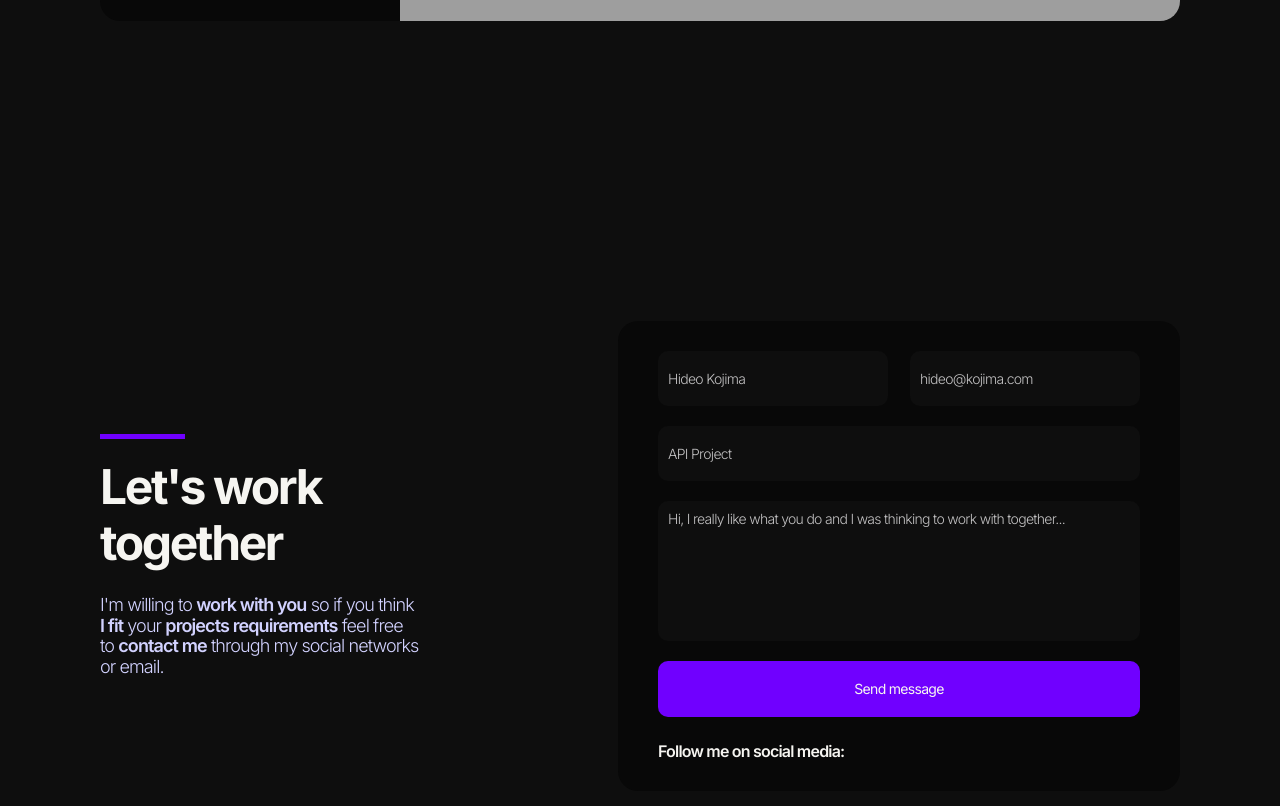
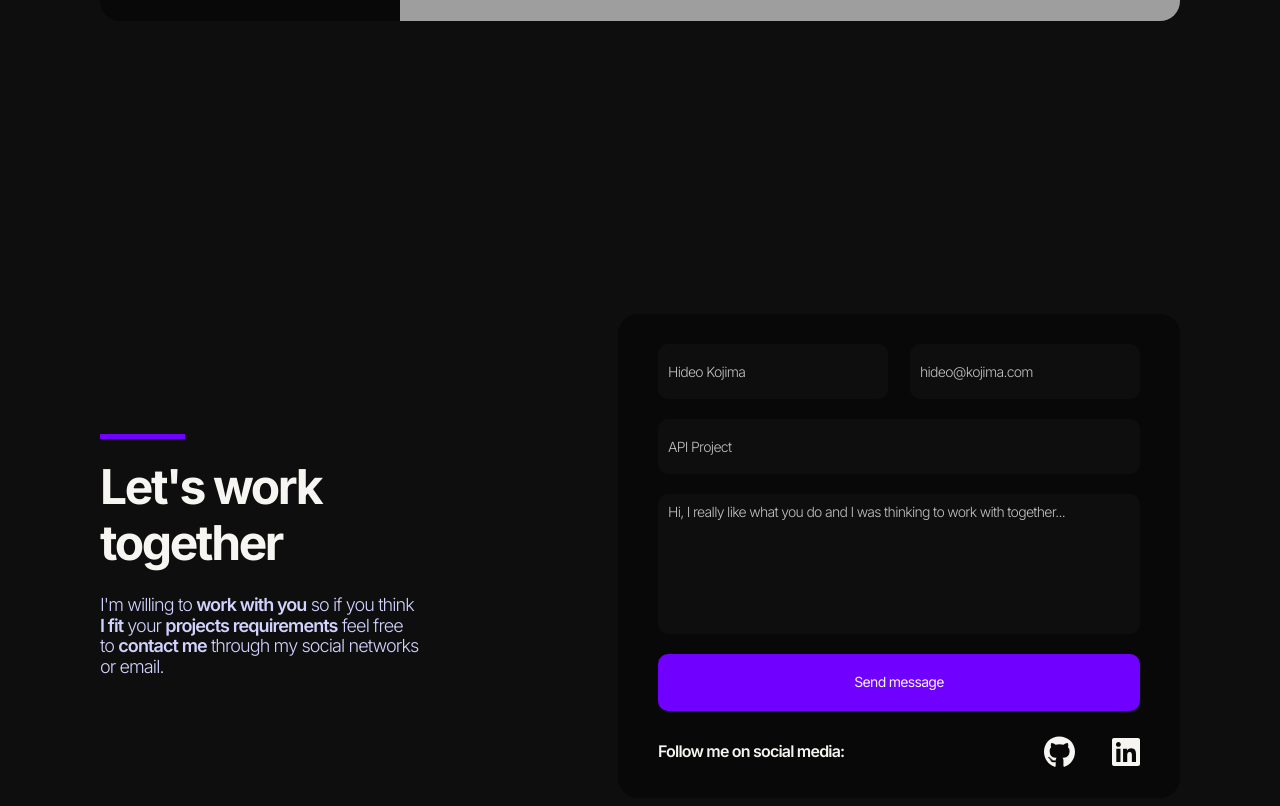
Before and after one commit to GomezFrannco/react-portfolio, a React (Vite) app: page / in a window 1280 px wide. Shown: the part 3894-4700 px from the top of the page. Built offline with nearby package versions, Linux system fonts and the light colour scheme; grey boxes are pictures that could not be loaded.

Commit message:
Add social icons with urls

```diff
--- a/src/pages/home/layout/Footer/index.jsx
+++ b/src/pages/home/layout/Footer/index.jsx
@@ -2,6 +2,8 @@ import { Input, TextAreaInput } from "../../../../components/Input";
 import { Subtitles } from "../../../../components/text/titles.components";
 import { motion } from "framer-motion";
 import "./index.scss";
+import { FontAwesomeIcon } from "@fortawesome/react-fontawesome";
+import { faGithub, faLinkedin } from "@fortawesome/free-brands-svg-icons";
 
 const scrollAnimation = {
   x: 0,
@@ -57,6 +59,18 @@ export default function Footer() {
           </form>
           <div className="form__social">
             <p>Follow me on social media:</p>
+            <ul className="social__icons">
+              <li>
+                <a href="https://github.com/GomezFrannco">
+                  <FontAwesomeIcon icon={faGithub} size="2xl" color="#F6F5F1"/>
+                </a>
+              </li>
+              <li>
+                <a href="https://www.linkedin.com/in/gomezfranco/">
+                  <FontAwesomeIcon icon={faLinkedin} size="2xl" color="#F6F5F1" />
+                </a>
+              </li>
+            </ul>
           </div>
         </motion.div>
       </footer>
--- a/src/pages/home/layout/Footer/index.scss
+++ b/src/pages/home/layout/Footer/index.scss
@@ -95,12 +95,22 @@
       }
     }
     .form__social {
+      display: flex;
+      justify-content: space-between;
+      margin-top: 1.5625rem;
       p {
-        margin-top: 1.5625rem;
+        display: flex;
+        align-items: center;
         font-weight: 600;
         color: #F6F5F1;
-        @include m-queries(500px) {
-          display: none;
+      }
+      .social__icons {
+        display: flex;
+        justify-content: space-between;
+        width: 20%;
+        li {
+          display: flex;
+          align-items: flex-end;
         }
       }
     }
```
